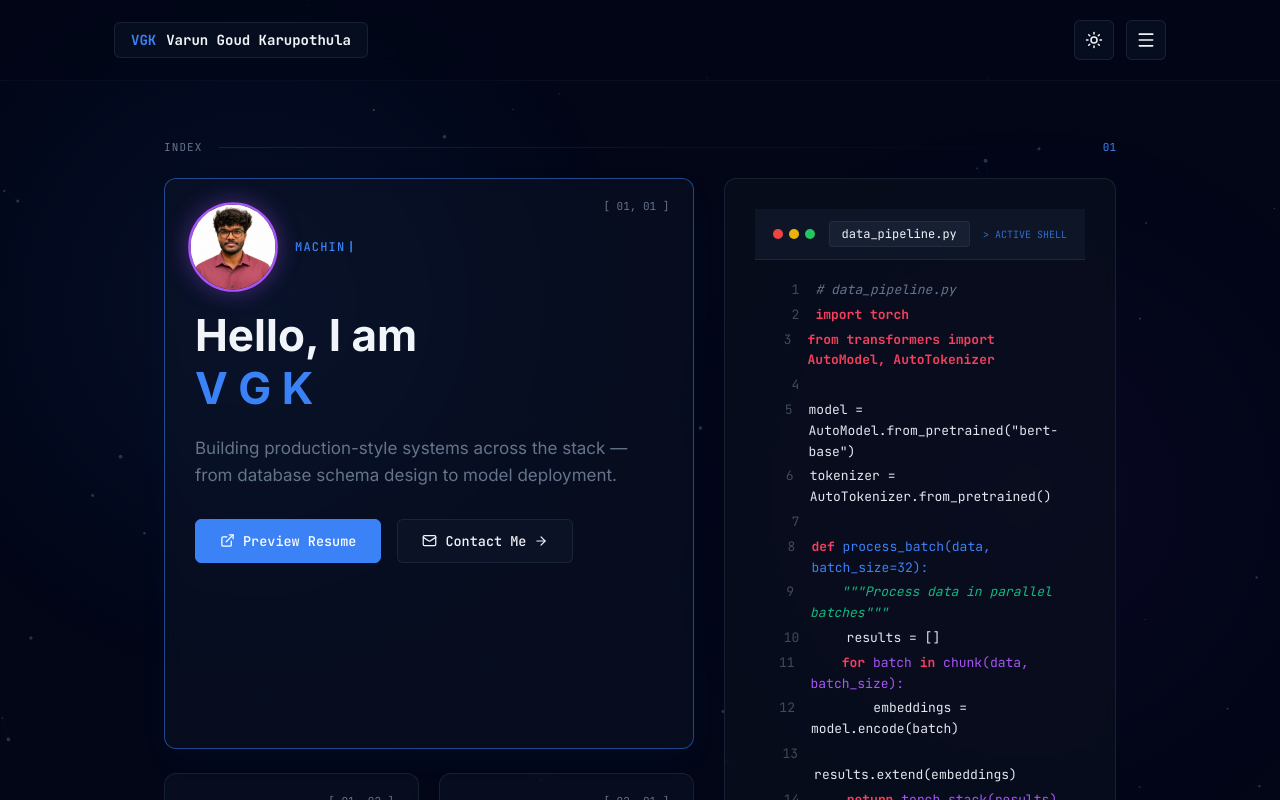
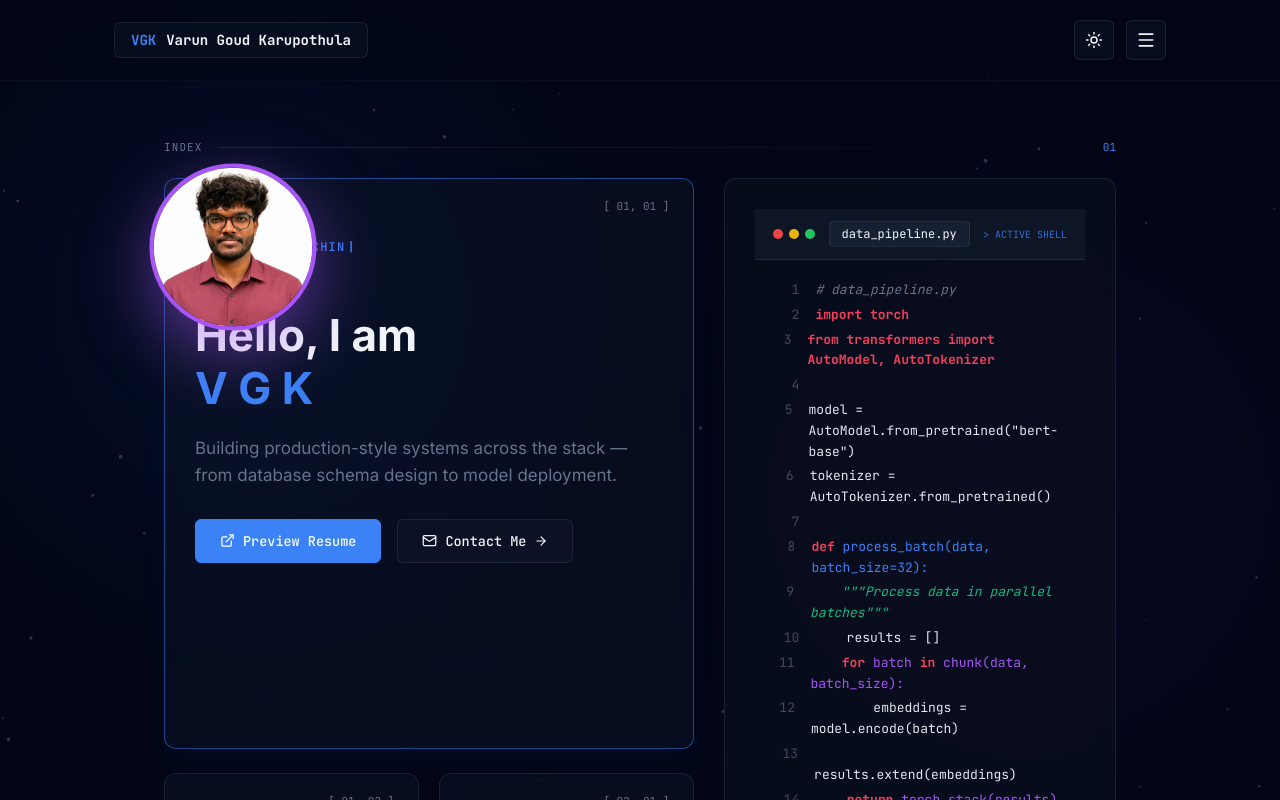
Before and after one commit to varungoud18/varun-portfolio, a React (Vite) app: page / in a window 1280 px wide. In both pictures the pointer is over the picture 233 px from the left and 247 px from the top of the page. Shown: the top 800 px of the page. Built offline with nearby package versions, Linux system fonts and the light colour scheme.

Commit message:
design: increase avatar zoom scale to 2.2x on hover

```diff
--- a/src/index.css
+++ b/src/index.css
@@ -404,9 +404,11 @@ body {
 }
 
 .hero-avatar:hover {
-  transform: scale(1.18);
+  transform: scale(2.2);
   border-color: #a855f7;
-  box-shadow: 0 0 20px rgba(168, 85, 247, 0.4);
+  box-shadow: 0 10px 30px rgba(168, 85, 247, 0.5);
+  position: relative;
+  z-index: 10;
 }
 
 .hero-avatar-initials {
@@ -428,9 +430,11 @@ body {
 }
 
 .hero-avatar-initials:hover {
-  transform: scale(1.18);
+  transform: scale(2.2);
   border-color: #a855f7;
-  box-shadow: 0 0 20px rgba(168, 85, 247, 0.4);
+  box-shadow: 0 10px 30px rgba(168, 85, 247, 0.5);
+  position: relative;
+  z-index: 10;
 }
 
 .hero-eyebrow {
```
